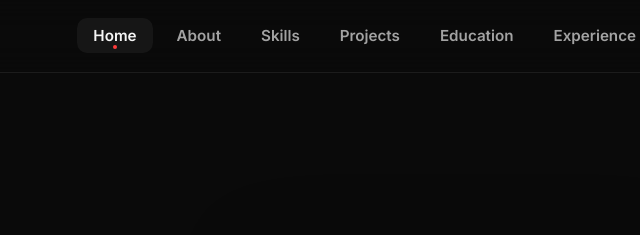
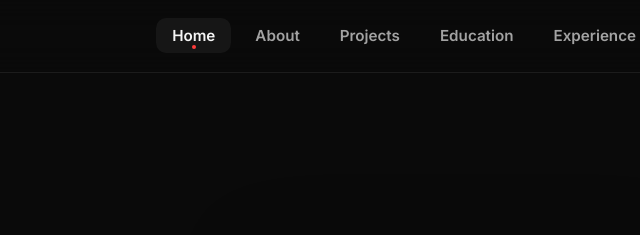
Before and after one commit to Syrax-Prog/Portfolio, a plain HTML site: page index.html in a window 1280 px wide. Shown: the top 235 px of the page, 564-1204 px from the left. Drawn offline with Linux system fonts and the light colour scheme.

Commit message:
remove skills from navbar

```diff
--- a/index.html
+++ b/index.html
@@ -725,7 +725,6 @@
         <ul id="menu">
           <li><a href="#home" class="nav-link active">Home</a></li>
           <li><a href="#about" class="nav-link">About</a></li>
-          <li><a href="#skills" class="nav-link">Skills</a></li>
           <li><a href="#projects" class="nav-link">Projects</a></li>
           <li><a href="#education" class="nav-link">Education</a></li>
           <li><a href="#experience" class="nav-link">Experience</a></li>
```
